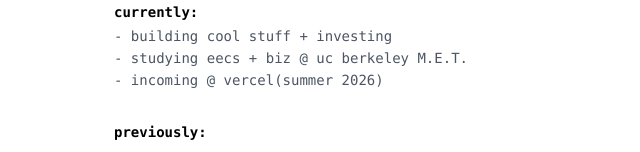
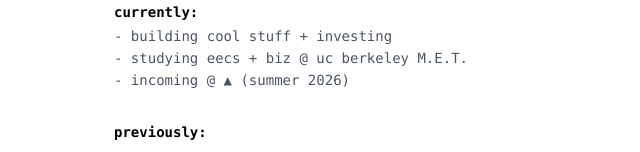
Before and after one commit to jpsingaraju/personal-website, a Next.js app: page / in a window 1280 px wide. Shown: the part 219-371 px from the top of the page, without its empty margins (190-830 px from the left). Built offline with nearby package versions, Linux system fonts and the light colour scheme.

Commit message:
updated to typescript

```diff
--- a/app/layout.js
+++ /dev/null
@@ -1,15 +0,0 @@
-import "./globals.css";
-import { Analytics } from "@vercel/analytics/react";
-
-export default function RootLayout({ children }) {
-  return (
-    <html>
-      <Analytics />
-      <head>
-        <link rel="icon" href="/circular-photo.png" />
-        <title>Jathin Pranav Singaraju</title>
-      </head>
-      <body className="h-full w-full bg-white">{children}</body>
-    </html>
-  );
-}
--- /dev/null
+++ b/app/layout.tsx
@@ -0,0 +1,26 @@
+import type { Metadata } from "next";
+import "./globals.css";
+import { Analytics } from "@vercel/analytics/react";
+
+export const metadata: Metadata = {
+  title: "Jathin Pranav Singaraju",
+  description: "Personal website of Jathin Pranav Singaraju",
+  icons: {
+    icon: "/circular-photo.png",
+  },
+};
+
+export default function RootLayout({
+  children,
+}: {
+  children: React.ReactNode;
+}): JSX.Element {
+  return (
+    <html lang="en">
+      <body className="h-full w-full bg-white">
+        {children}
+        <Analytics />
+      </body>
+    </html>
+  );
+}
--- a/app/page.js
+++ b/app/page.tsx
@@ -5,7 +5,7 @@
 import { FaXTwitter } from "react-icons/fa6";
 import { SiDevpost } from "react-icons/si";
 
-export default function Home() {
+export default function Home(): JSX.Element {
   return (
     <div className="h-dvh flex items-center justify-center px-4 sm:px-6 font-mono overflow-hidden">
       <main className="max-w-2xl w-full space-y-8 sm:space-y-8">
@@ -32,8 +32,7 @@
           <ul className="space-y-0.5 text-gray-600 text-xs sm:text-sm">
             <li>- building cool stuff + investing</li>
             <li>- studying eecs + biz @ uc berkeley M.E.T.</li>
-            {/* <li>- incoming @ ▲ (summer 2026)</li> */}
-            <li>- incoming @ vercel(summer 2026)</li>
+            <li>- incoming @ ▲ (summer 2026)</li>
           </ul>
         </section>
 
--- a/package.json
+++ b/package.json
@@ -16,7 +16,11 @@
     "react-icons": "^5.3.0"
   },
   "devDependencies": {
+    "@types/node": "^20",
+    "@types/react": "^18",
+    "@types/react-dom": "^18",
     "postcss": "^8",
-    "tailwindcss": "^3.4.1"
+    "tailwindcss": "^3.4.1",
+    "typescript": "^5"
   }
 }
--- a/tailwind.config.js
+++ b/tailwind.config.ts
@@ -1,5 +1,6 @@
-/** @type {import('tailwindcss').Config} */
-module.exports = {
+import type { Config } from "tailwindcss";
+
+const config: Config = {
   content: [
     "./pages/**/*.{js,ts,jsx,tsx,mdx}",
     "./components/**/*.{js,ts,jsx,tsx,mdx}",
@@ -15,3 +16,5 @@
   },
   plugins: [],
 };
+
+export default config;
```
Also changed, not shown: jsconfig.json (deleted, +0 -7 lines), tsconfig.json (added, +27 -0 lines), next.config.mjs (line endings or trailing spaces), 1 other file (tests, documents, lock files or other folders).
